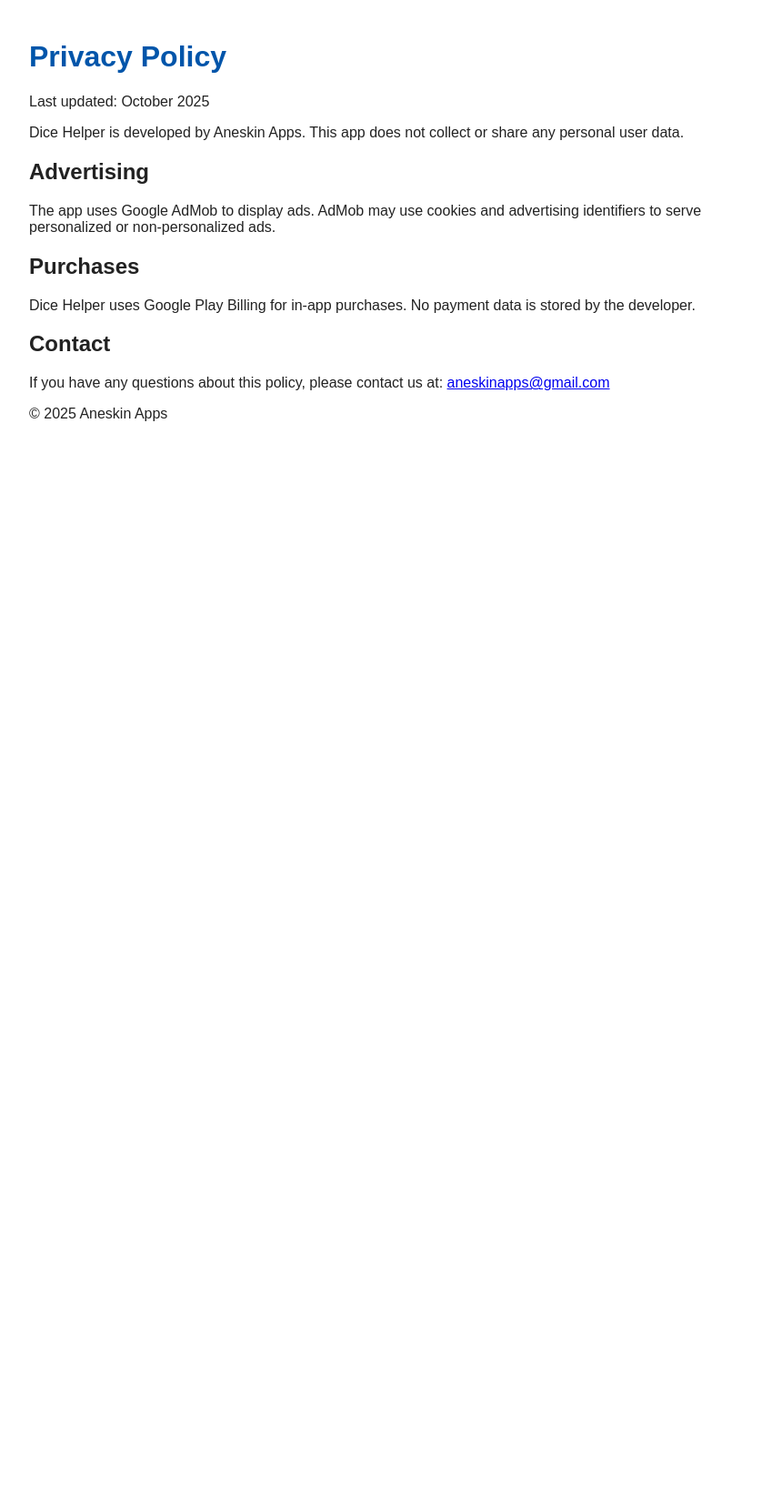
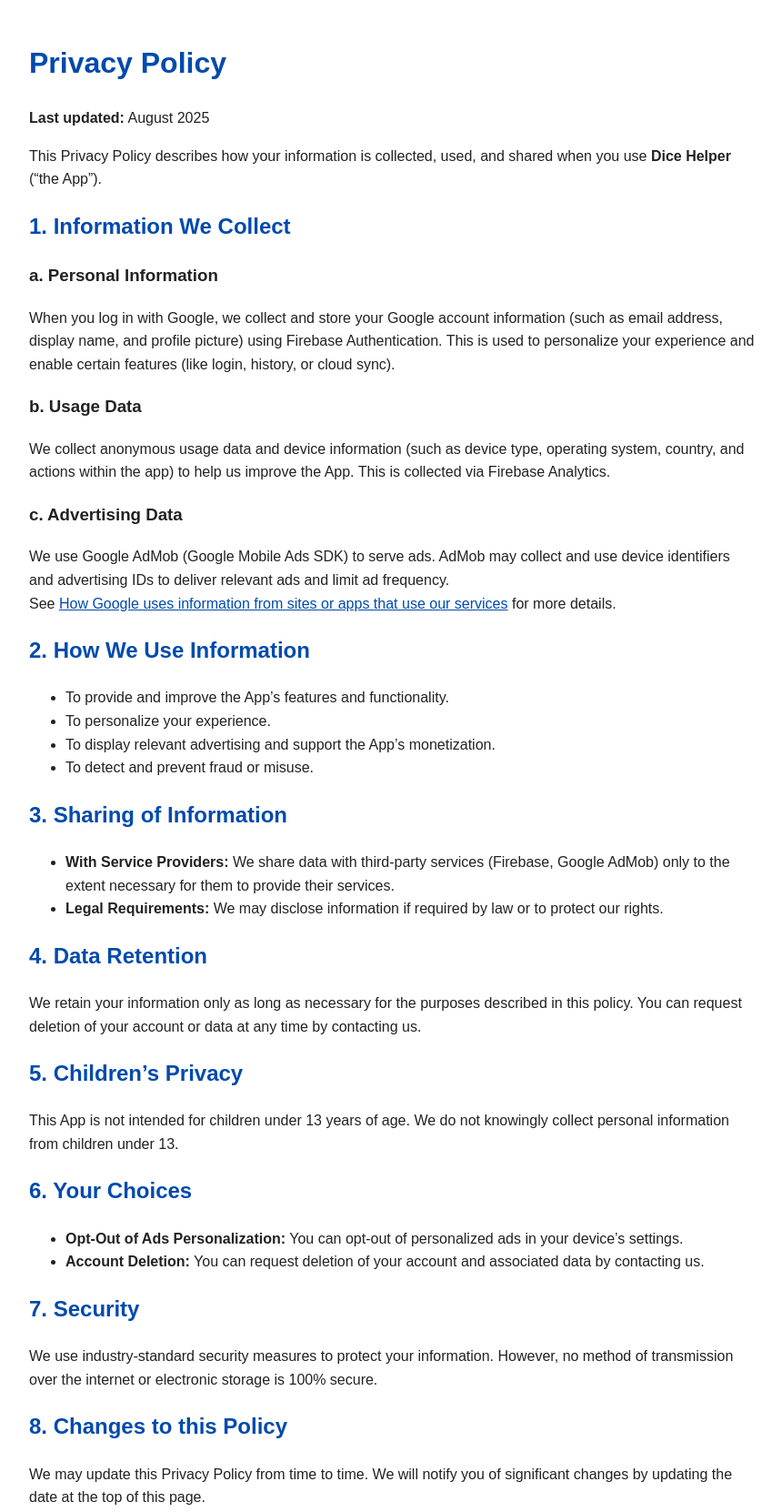
Before and after one commit to Aneskin/aneskin.github.io, a plain HTML site: page privacy.html in a window 1280 px wide. Shown: the part 37-1699 px from the top of the page at 91% size, without its empty margins (208-1068 px from the left). Before the commit the page ends 800 px from the top, so only its background shows below. Drawn offline with Linux system fonts and the light colour scheme.

Commit message:
Update privacy.html

```diff
--- a/privacy.html
+++ b/privacy.html
@@ -5,24 +5,65 @@
   <meta name="viewport" content="width=device-width, initial-scale=1.0">
   <title>Privacy Policy – Dice Helper</title>
   <style>
-    body { font-family: Arial, sans-serif; color: #222; max-width: 800px; margin: 40px auto; padding: 20px; }
-    h1 { color: #0055aa; }
+    body { font-family: Arial, sans-serif; color: #222; max-width: 800px; margin: 40px auto; padding: 20px; line-height: 1.6; }
+    h1, h2 { color: #004aad; }
+    a { color: #004aad; }
+    footer { margin-top: 40px; font-size: 14px; color: #777; }
   </style>
 </head>
 <body>
   <h1>Privacy Policy</h1>
-  <p>Last updated: October 2025</p>
+  <p><strong>Last updated:</strong> August 2025</p>
 
-  <p>Dice Helper is developed by Aneskin Apps. This app does not collect or share any personal user data.</p>
+  <p>This Privacy Policy describes how your information is collected, used, and shared when you use <strong>Dice Helper</strong> (“the App”).</p>
 
-  <h2>Advertising</h2>
-  <p>The app uses Google AdMob to display ads. AdMob may use cookies and advertising identifiers to serve personalized or non-personalized ads.</p>
+  <h2>1. Information We Collect</h2>
 
-  <h2>Purchases</h2>
-  <p>Dice Helper uses Google Play Billing for in-app purchases. No payment data is stored by the developer.</p>
+  <h3>a. Personal Information</h3>
+  <p>When you log in with Google, we collect and store your Google account information (such as email address, display name, and profile picture) using Firebase Authentication. This is used to personalize your experience and enable certain features (like login, history, or cloud sync).</p>
 
-  <h2>Contact</h2>
-  <p>If you have any questions about this policy, please contact us at: <a href="mailto:aneskinapps@gmail.com">aneskinapps@gmail.com</a></p>
+  <h3>b. Usage Data</h3>
+  <p>We collect anonymous usage data and device information (such as device type, operating system, country, and actions within the app) to help us improve the App. This is collected via Firebase Analytics.</p>
+
+  <h3>c. Advertising Data</h3>
+  <p>We use Google AdMob (Google Mobile Ads SDK) to serve ads. AdMob may collect and use device identifiers and advertising IDs to deliver relevant ads and limit ad frequency.
+  <br>See <a href="https://policies.google.com/technologies/partner-sites" target="_blank">How Google uses information from sites or apps that use our services</a> for more details.</p>
+
+  <h2>2. How We Use Information</h2>
+  <ul>
+    <li>To provide and improve the App’s features and functionality.</li>
+    <li>To personalize your experience.</li>
+    <li>To display relevant advertising and support the App’s monetization.</li>
+    <li>To detect and prevent fraud or misuse.</li>
+  </ul>
+
+  <h2>3. Sharing of Information</h2>
+  <ul>
+    <li><strong>With Service Providers:</strong> We share data with third-party services (Firebase, Google AdMob) only to the extent necessary for them to provide their services.</li>
+    <li><strong>Legal Requirements:</strong> We may disclose information if required by law or to protect our rights.</li>
+  </ul>
+
+  <h2>4. Data Retention</h2>
+  <p>We retain your information only as long as necessary for the purposes described in this policy. You can request deletion of your account or data at any time by contacting us.</p>
+
+  <h2>5. Children’s Privacy</h2>
+  <p>This App is not intended for children under 13 years of age. We do not knowingly collect personal information from children under 13.</p>
+
+  <h2>6. Your Choices</h2>
+  <ul>
+    <li><strong>Opt-Out of Ads Personalization:</strong> You can opt-out of personalized ads in your device’s settings.</li>
+    <li><strong>Account Deletion:</strong> You can request deletion of your account and associated data by contacting us.</li>
+  </ul>
+
+  <h2>7. Security</h2>
+  <p>We use industry-standard security measures to protect your information. However, no method of transmission over the internet or electronic storage is 100% secure.</p>
+
+  <h2>8. Changes to this Policy</h2>
+  <p>We may update this Privacy Policy from time to time. We will notify you of significant changes by updating the date at the top of this page.</p>
+
+  <h2>9. Contact Us</h2>
+  <p>If you have any questions or concerns about this Privacy Policy, please contact us at:
+  <br><strong>Email:</strong> <a href="mailto:aneskin.apps@gmail.com">aneskin.apps@gmail.com</a></p>
 
   <footer>
     <p>© 2025 Aneskin Apps</p>
```
